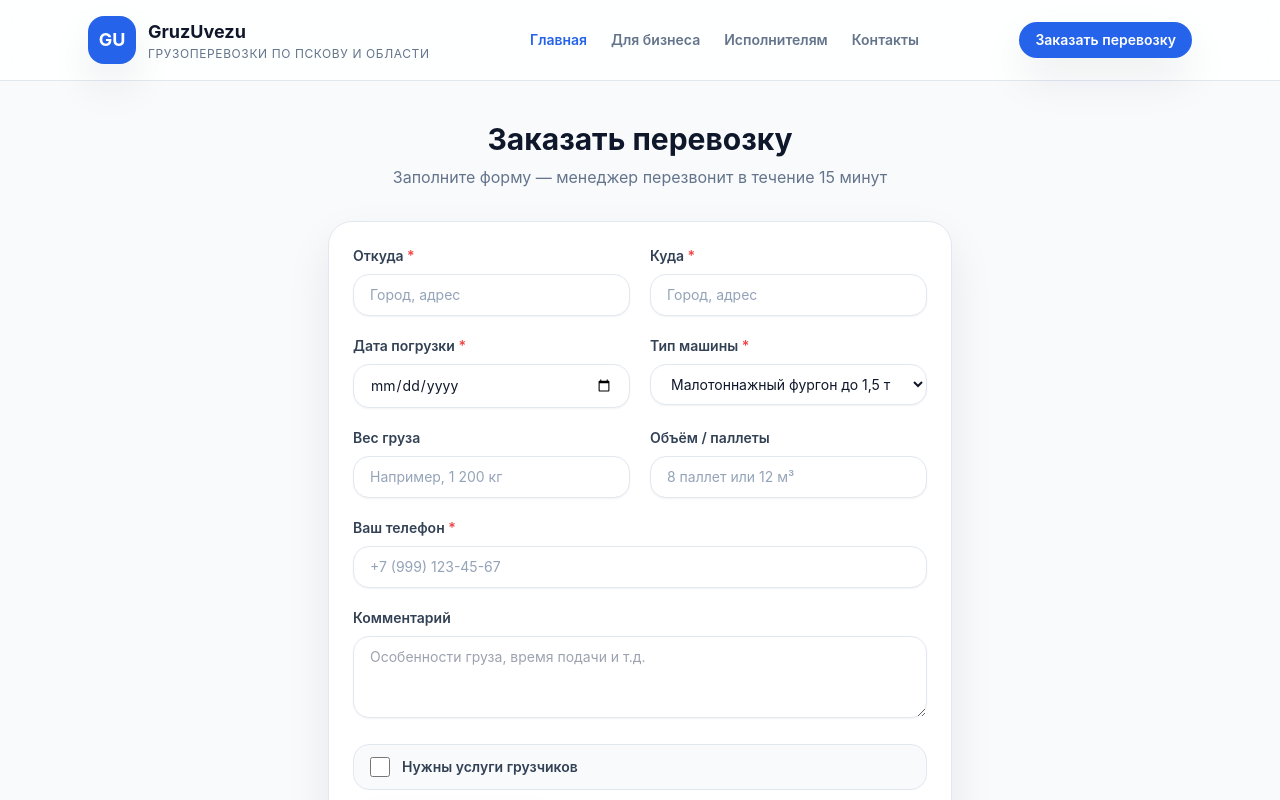
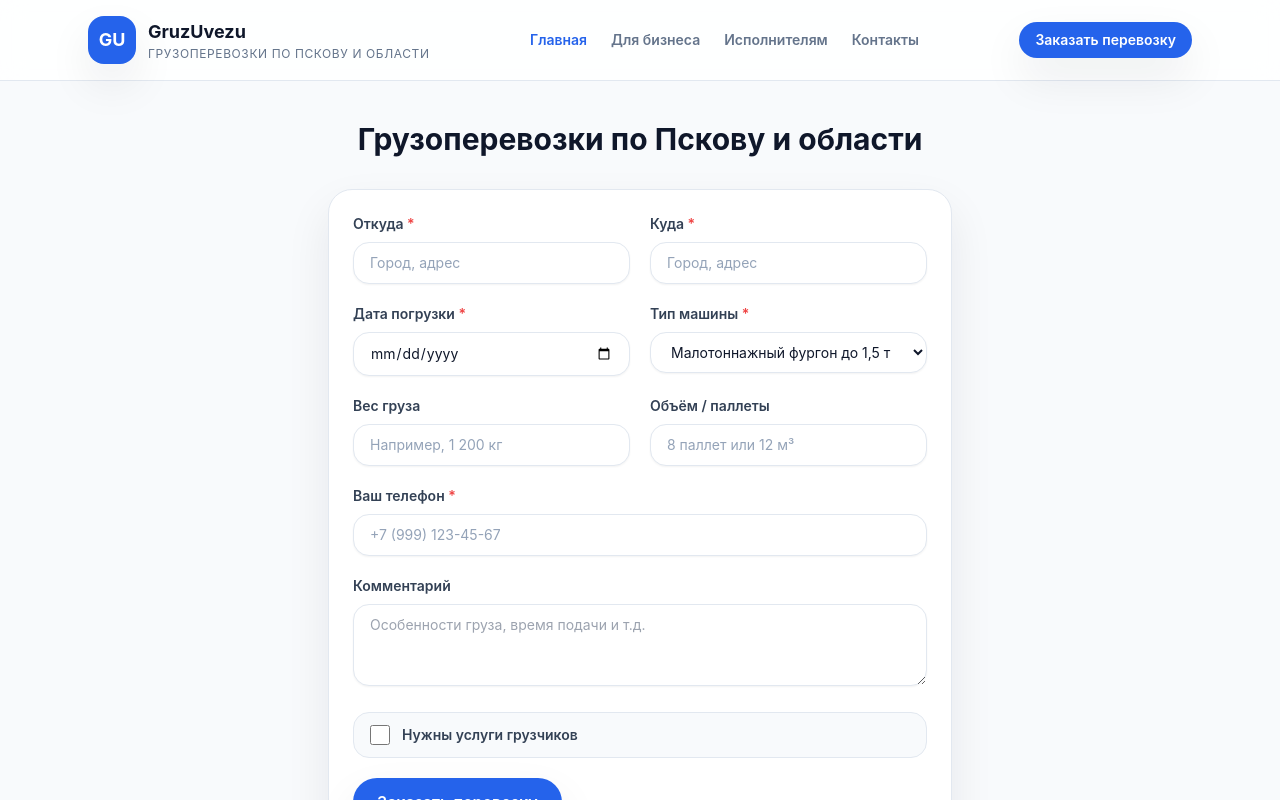
Before and after one commit to paybackovich/gruzuvezu, a React (Vite) app in the folder project/frontend/: page / in a window 1280 px wide. Shown: the top 800 px of the page. Built offline with nearby package versions, Linux system fonts and the light colour scheme.

Commit message:
Update Home page title for improved clarity and relevance: changed the heading to "Грузоперевозки по Пскову и области" and removed the accompanying description.

```diff
--- a/project/frontend/src/pages/Home.jsx
+++ b/project/frontend/src/pages/Home.jsx
@@ -41,10 +41,7 @@
   return (
     <div className="mx-auto w-full max-w-2xl px-4 py-10 sm:px-6">
       <div className="mb-8 space-y-2 text-center">
-        <h1 className="text-3xl font-bold text-slate-900">Заказать перевозку</h1>
-        <p className="text-base text-slate-500">
-          Заполните форму — менеджер перезвонит в течение 15 минут
-        </p>
+        <h1 className="text-3xl font-bold text-slate-900">Грузоперевозки по Пскову и области</h1>
       </div>
 
       <form
```
